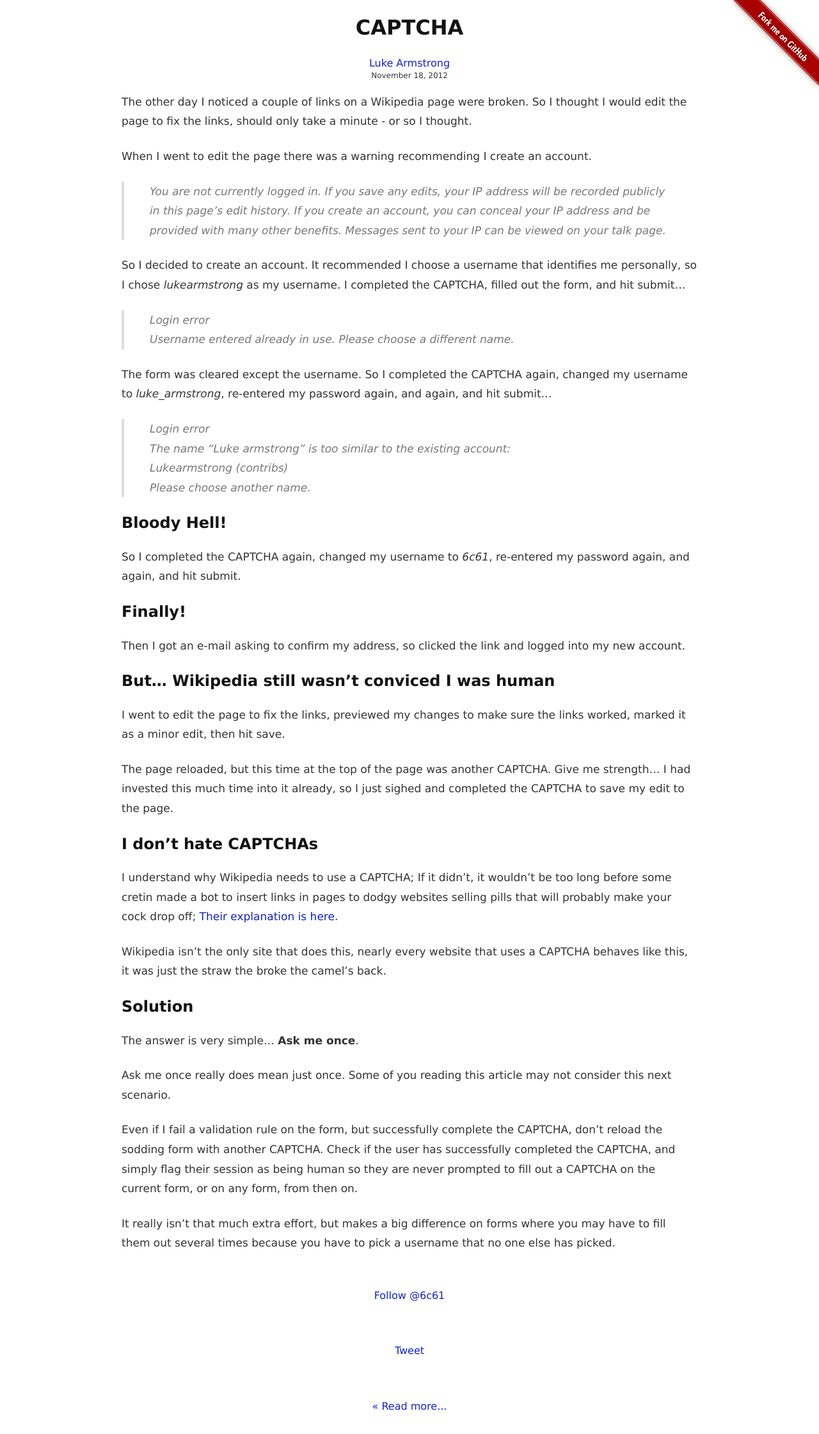
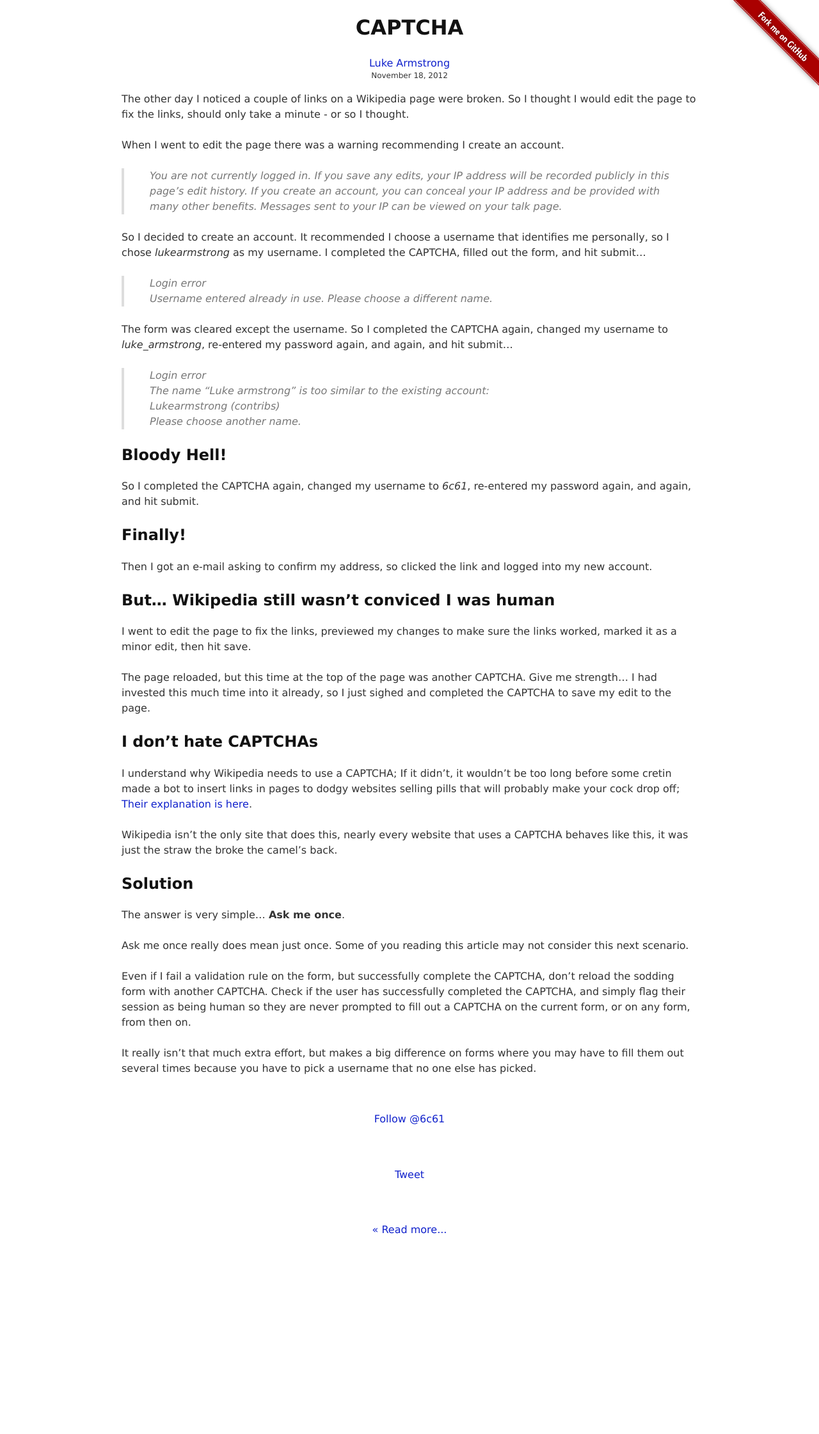
Before and after one commit to lukearmstrong/lukearmstrong.co.uk, a Jekyll site: the page built from _posts/2012-11-18-captcha-only-make-your-users-do-it-once.markdown, in a window 1280 px wide. Shown: the whole page at 64% size. Built offline with Jekyll 4.4.1, drawn with Linux system fonts in a browser that asks for light colours; nearby versions of some CDN libraries; some web fonts are replaced; Markdown is read by kramdown in place of the engine named in the settings; comment, search, counter and statistics services are not loaded; after the commit the page ends 1966 px from its top, so only the background shows below that.

Commit message:
change font to Droid Sans

```diff
--- a/_layouts/default.html
+++ b/_layouts/default.html
@@ -8,6 +8,7 @@
 		<title>{% if page.title %}{{ page.title }} · Luke Armstrong{% else %}Luke Armstrong{% endif %}</title>
 		<meta name="description" content="{% if page.description %}{{ page.description }}{% else %}Web Developer{% endif %}" />
 
+		<link rel="stylesheet" href="http://fonts.googleapis.com/css?family=Droid+Sans:400,700">
 		<link rel="stylesheet" href="/css/normalize.css" />
 		<link rel="stylesheet" href="/css/main.css" />
 		<link rel="stylesheet" href="/css/rainbow/github.css" />
--- a/css/main.css
+++ b/css/main.css
@@ -95,9 +95,13 @@
 
 body {
 	text-align: center;
-	font-family: "Lucida Sans Unicode", "Lucida Grande", sans-serif;
+	font-family: "Droid Sans", Verdana, Arial, sans-serif;
 	background: #fff;
 	color: #333;
+}
+
+h1, h2, h3, h4, h5, h6 {
+	color: #121212;
 }
 
 .wrapper {
@@ -128,10 +132,6 @@
 }
 
 
-h1, h2, h3, h4, h5, h6 {
-	color: #121212;
-}
-
 footer a {
 	padding: 2em 0;
 	display: block;
@@ -147,8 +147,8 @@
 }
 
 p {
-	font-size: 17px;
-	line-height: 1.8em;
+	font-size: 16px;
+	line-height: 1.5;
 	margin-bottom: 24px;
 }
 
```
